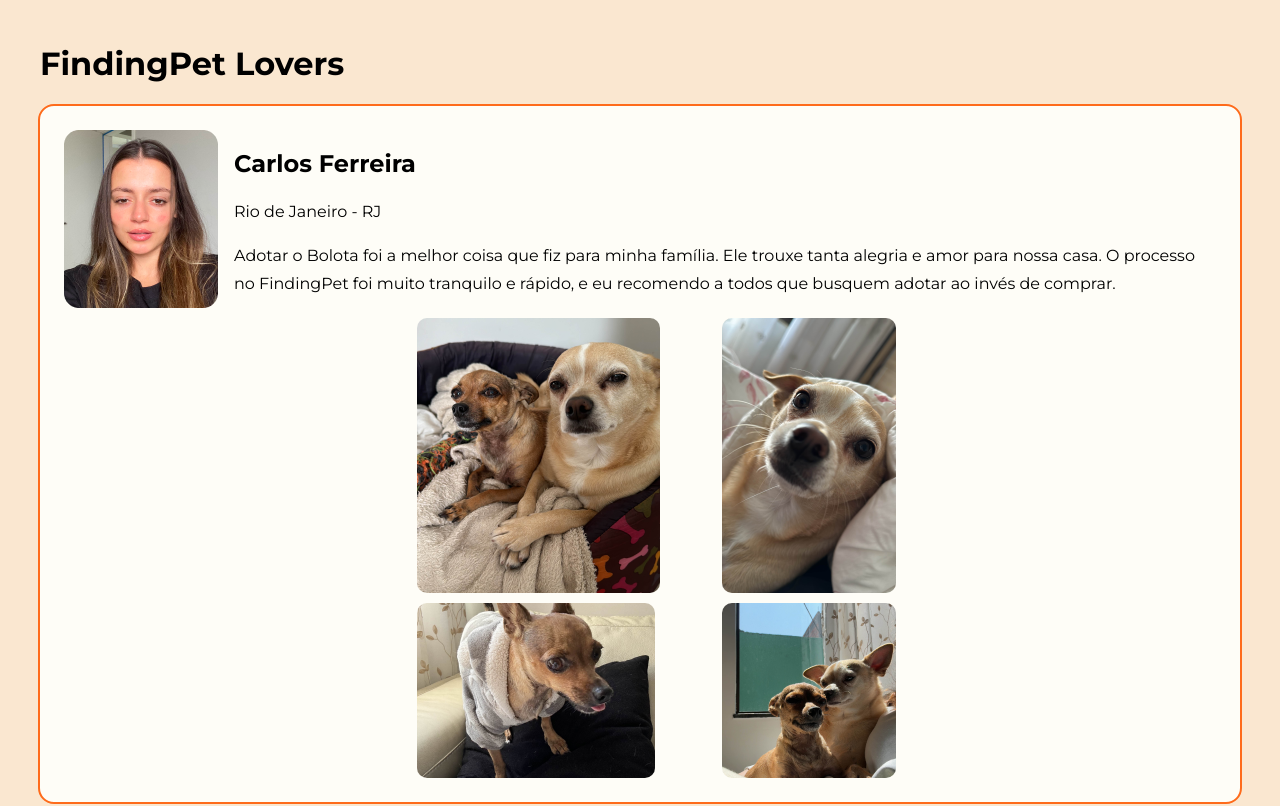
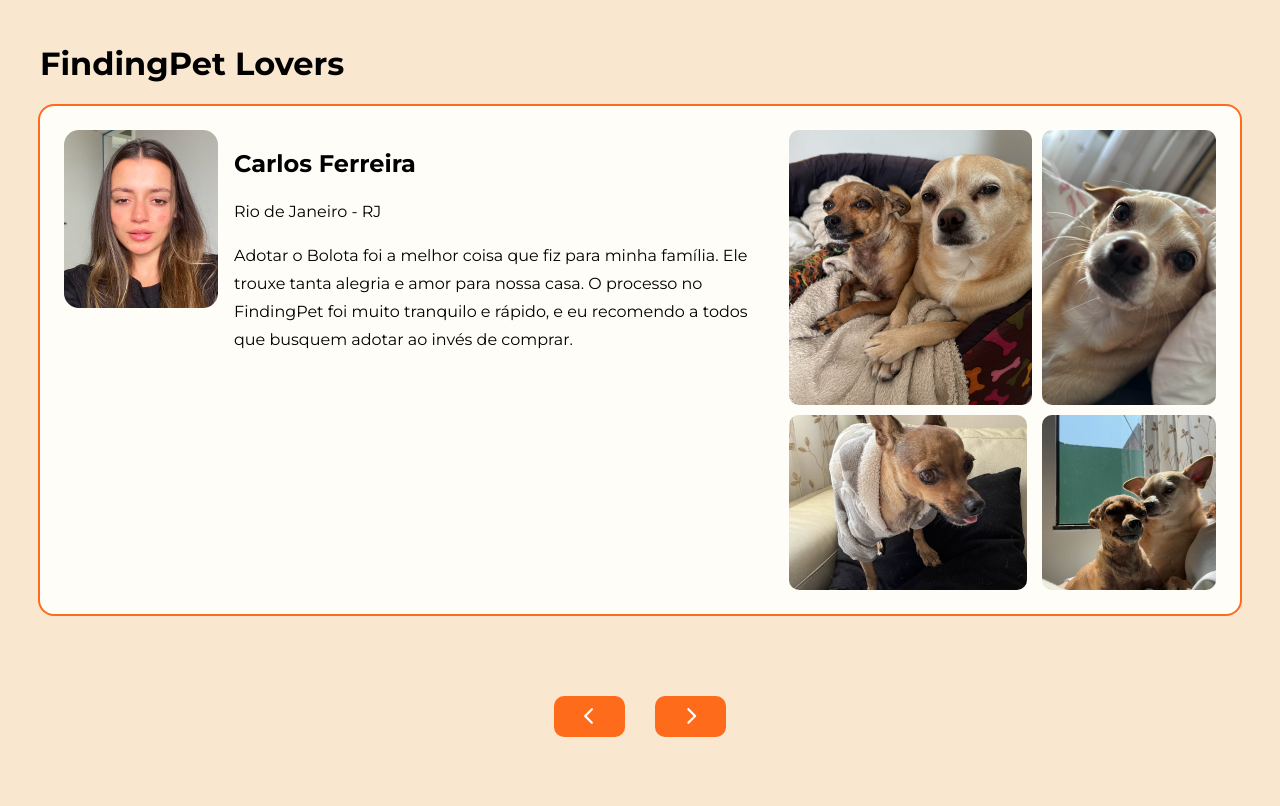
Before and after one commit to lucasgomesdesouza/finding-pets, a React (Create React App) app: page / in a window 1280 px wide. Shown: the part 1640-2446 px from the top of the page. Built offline with nearby package versions, Linux system fonts and the light colour scheme.

Commit message:
correcao carrosel

```diff
--- a/src/components/TestimonialCard/TestimonialCard.module.css
+++ b/src/components/TestimonialCard/TestimonialCard.module.css
@@ -117,6 +117,13 @@
     }
   }
 
+  @media (max-width: 1000px) {
+    .textImage {
+      display: flex;
+      flex-direction: column !important;
+    }
+  }
+
   @media (max-width: 1475px) {
     .testimonialSection h1 {
       padding-left: 40px;
@@ -128,7 +135,7 @@
 
     .textImage {
       display: flex;
-      flex-direction: column;
+      flex-direction: row;
     }
 
     .petImages {
```
